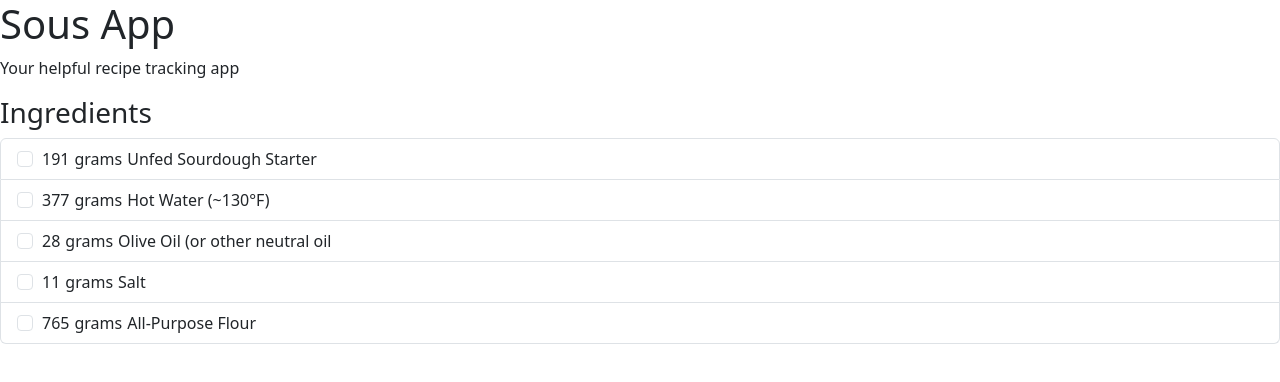
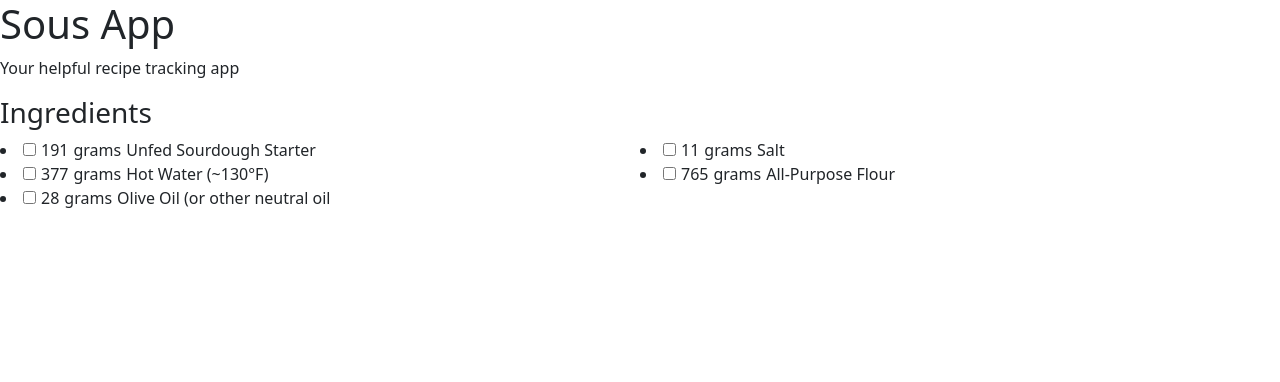
Before and after one commit to jadrubio/sous-app, a React (Vite) app: page / in a window 1280 px wide. Shown: the top 382 px of the page. Built offline with nearby package versions, Linux system fonts and the light colour scheme.

Commit message:
Removed bootstrap and went vanilla css

```diff
--- a/package.json
+++ b/package.json
@@ -11,7 +11,6 @@
     "preview": "vite preview"
   },
   "dependencies": {
-    "bootstrap": "^5.3.3",
     "react": "^18.2.0",
     "react-dom": "^18.2.0"
   },
--- a/src/Ingredients/Ingredient.tsx
+++ b/src/Ingredients/Ingredient.tsx
@@ -1,18 +1,17 @@
-import { useState } from "react";
-import { IngredientProp } from "./IngredientTypes.ts";
+import {useState} from "react";
+import {IngredientProp} from "./IngredientTypes.ts";
 import "./styles.css";
 
-const Ingredient = ({ ingredient }: IngredientProp) => {
-  const { quantity, unit, item } = ingredient;
+const Ingredient = ({ingredient}: IngredientProp) => {
+  const {quantity, unit, item} = ingredient;
   const checkBoxElem = `${quantity}${unit}${item}Checkbox`;
   const [isChecked, setIsChecked] = useState(false);
   const checkedStyle = isChecked ? " checked" : "";
 
   return (
-    <>
-      <li className="list-group-item">
+    <li className="">
       <input
-          className="form-check-input me-1"
+        className=""
         type="checkbox"
         value=""
         onClick={() => setIsChecked(!isChecked)}
@@ -20,7 +19,7 @@ const Ingredient = ({ ingredient }: IngredientProp) => {
         id={checkBoxElem}
       />
       <label
-          className={`form-check-label ${checkedStyle}`}
+        className={checkedStyle}
         htmlFor={checkBoxElem}
       >
         <span className="quantity">{quantity}</span>
@@ -28,7 +27,6 @@ const Ingredient = ({ ingredient }: IngredientProp) => {
         <span className="item">{item}</span>
       </label>
     </li>
-    </>
   );
 };
 
--- a/src/Ingredients/IngredientList.tsx
+++ b/src/Ingredients/IngredientList.tsx
@@ -3,18 +3,34 @@ import { IngredientListType, IngredientType } from "./IngredientTypes.ts";
 import "./styles.css";
 
 const IngredientList = ({ ingredients }: IngredientListType) => {
+  const numIngredients: number = ingredients.length;
+
+  const firstColumnIngredients: IngredientType[] = ingredients.slice(0, Math.ceil(numIngredients / 2));
+  const secondColumnIngredients: IngredientType[] = ingredients.slice(Math.ceil(numIngredients / 2));
+
   return (
-    <>
+    <section>
       <h3>Ingredients</h3>
-      <ul className="list-group">
-        {ingredients.map((item: IngredientType) => (
-          <Ingredient
-            key={item.quantity + item.unit + item.item}
-            ingredient={item}
-          />
-        ))}
-      </ul>
-    </>
+      <div className="ingredient-list-group">
+        <div className="ingredient-row">
+          <article className="ingredient-column">
+            {firstColumnIngredients.map((ingredient: IngredientType, index: number) => (
+              <div key={index}>
+                <Ingredient ingredient={ingredient} />
+              </div>
+            ))}
+          </article>
+          <article className="ingredient-column">
+            {secondColumnIngredients.map((ingredient, index) => (
+              <div key={index}>
+                <Ingredient ingredient={ingredient} />
+              </div>
+            ))}
+          </article>
+        </div>
+      </div>
+    </section>
   );
 };
+
 export default IngredientList;
--- a/src/Ingredients/styles.css
+++ b/src/Ingredients/styles.css
@@ -1,3 +1,17 @@
+/*.ingredient-list-group {*/
+/*  display: none;*/
+/*}*/
+
+.ingredient-row {
+  display: flex;
+  flex-wrap: wrap;
+}
+
+.ingredient-column {
+  flex: 1 0 50%;
+  padding-right: 15px;
+}
+
 .checked {
   color: grey;
   text-decoration: line-through;
@@ -10,3 +24,9 @@
 .item {
   margin-right: 5px;
 }
+
+@media (min-width: 992px) {
+  .ingredient-list-group {
+    display: block;
+  }
+}
```
Also changed, not shown: 1 other file (tests, documents, lock files or other folders). Lines whose indentation alone changed are shown as unchanged.
